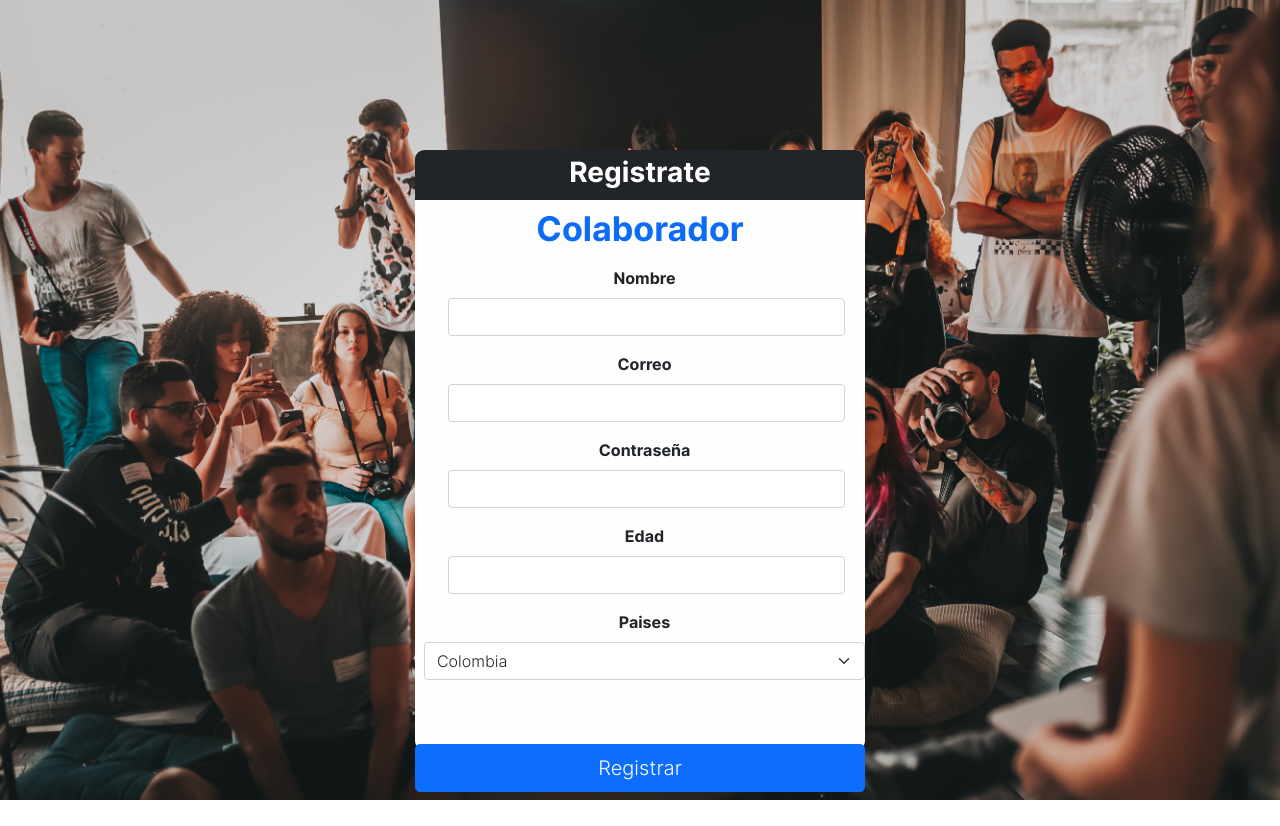
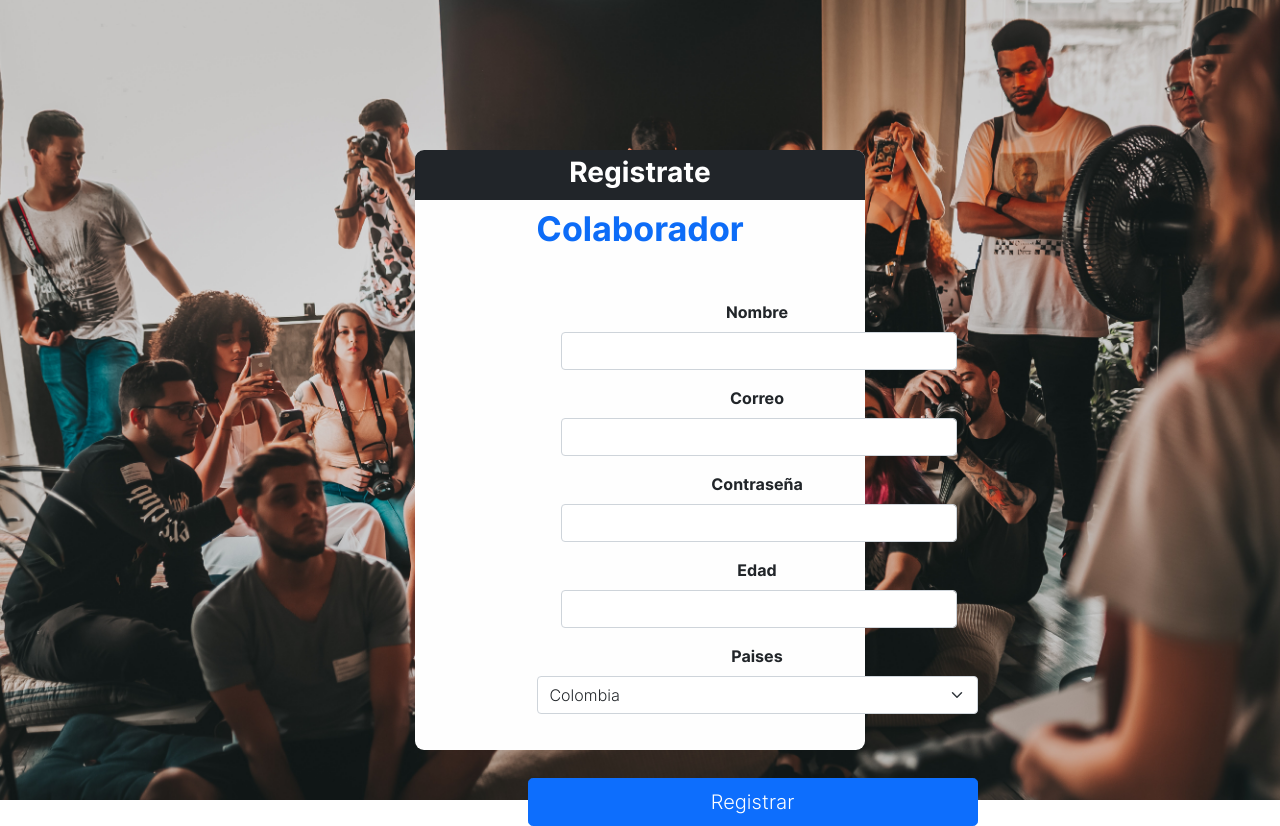
Before and after one commit to MiguelAnchico/final, a React (Create React App) app: page /registrarse/colaborador in a window 1280 px wide. Before the commit the page ends 800 px from the top, so only its background shows below. Built offline with nearby package versions, Linux system fonts and the light colour scheme.

Commit message:
el boton

```diff
--- a/src/pages/homeStreamer/HomeStreamer.css
+++ b/src/pages/homeStreamer/HomeStreamer.css
@@ -44,3 +44,10 @@
     width: 80%;
     margin-top: 10px;
 }
+
+.centrar{
+    margin-top: 400px;
+    top: 25%;
+    left: 25%;
+    transform: translate(-25%, 0, -25%);
+}
--- a/src/pages/homeStreamer/HomeStreamer.js
+++ b/src/pages/homeStreamer/HomeStreamer.js
@@ -11,8 +11,6 @@ return(
     <ComprobarLogin />
     <Navar/>
 
-
-    <a href="./streamer/eventos"><button class=" btn btn-primary btn-lg botonlarge" onclick="">Administrar Eventos</button></a>
 
     <h2 class="h2pru">Eventos</h2>
     <div class="contenedor">
@@ -30,6 +28,8 @@ return(
         <tbody id="personajes">
         </tbody>
       </table>
+
+      <a class="centrar" href="./streamer/eventos"><button class=" btn btn-primary btn-lg botonlarge centrar" onclick="">Administrar Eventos</button></a>
     </div>
 
 
```
